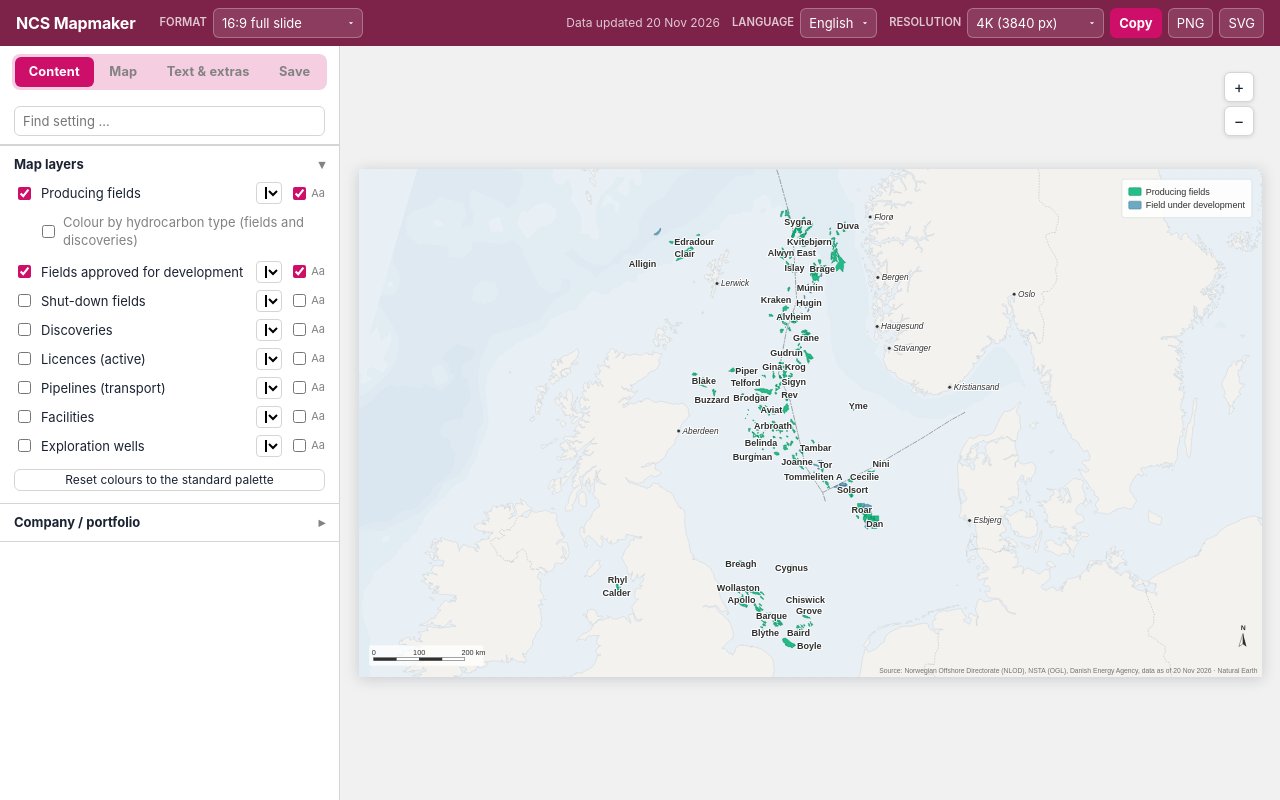
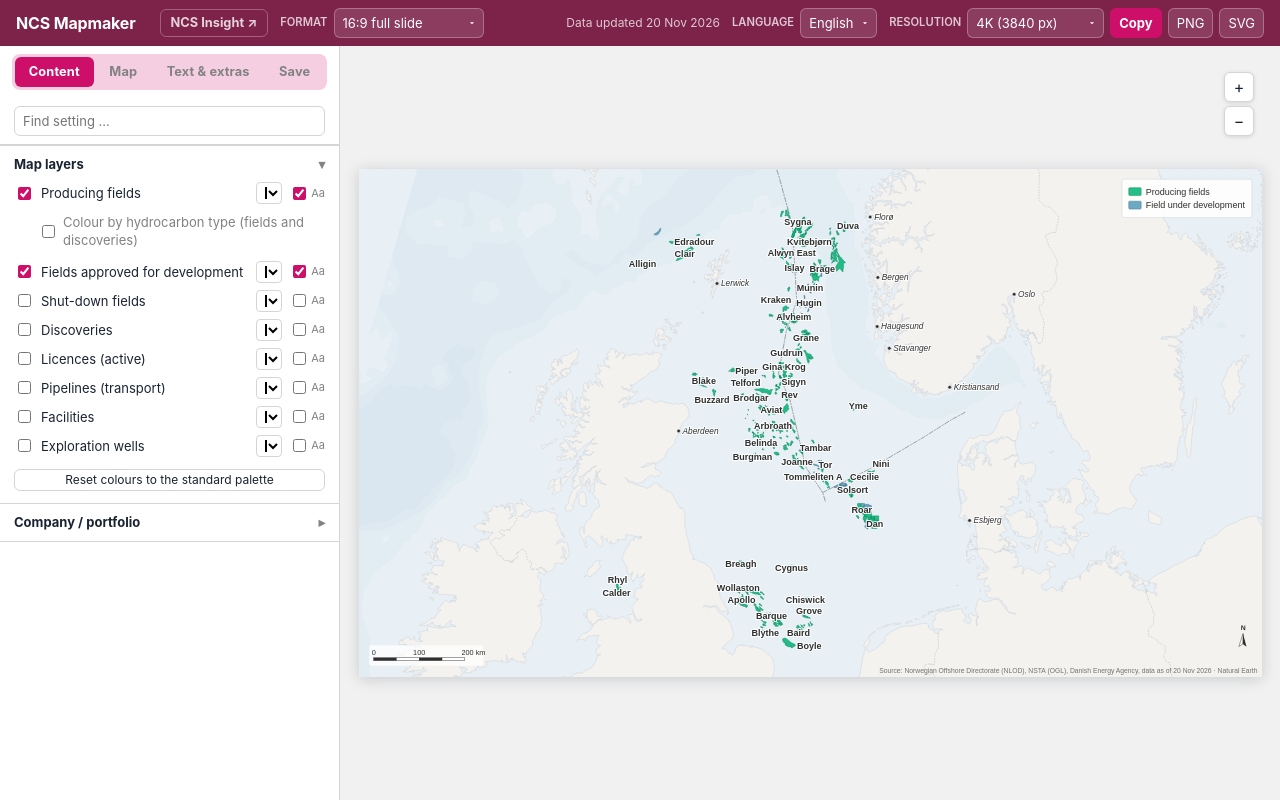
Before and after one commit to sheffielddivided/mapmaker, a plain HTML site: page index.html in a window 1280 px wide. Drawn offline with nearby package versions, Linux system fonts and the light colour scheme.

Commit message:
Lenke til NCS Insight (energy.kbak.no) i topplinjen (#2)
Ved siden av tittelen, som en dempet knapp, og åpnes i ny fane.


Claude-Session: https://claude.ai/code/session_01WS3H2KrWBdhLngjjEAKPQr

Co-authored-by: Claude <noreply@anthropic.com>

```diff
--- a/index.html
+++ b/index.html
@@ -23,6 +23,10 @@
   header { display: flex; align-items: center; gap: 12px; min-height: var(--topbar-h); padding: 6px 16px; background: var(--navy); color: #fff; flex-wrap: wrap; }
   header h1 { font-size: 1rem; margin: 0 12px 0 0; font-weight: 700; letter-spacing: -0.01em; }
   header .grow { flex: 1; }
+  /* Lenke til søsterappen NCS Insight, som en dempet knapp i topplinjen. */
+  header .applink { color: rgba(255,255,255,.8); text-decoration: none; font-size: 0.8rem; font-weight: 700; padding: 4px 10px;
+    border: 1px solid rgba(255,255,255,.28); border-radius: 6px; white-space: nowrap; }
+  header .applink:hover { color: #fff; background: rgba(255,255,255,.12); }
   header .group { display: flex; align-items: center; gap: 6px; }
   header label { font-size: 0.7rem; font-weight: 600; text-transform: uppercase; color: rgba(255,255,255,.75); }
   header select, header input[type=number], header button:not(.primary) {
@@ -147,6 +151,7 @@
 <body>
 <header>
   <h1>NCS Mapmaker</h1>
+  <a class="applink" href="https://energy.kbak.no/" target="_blank" rel="noopener" title="Åpne NCS Insight i ny fane">NCS Insight <span aria-hidden="true">↗</span></a>
   <div class="group">
     <label for="format">Format</label>
     <select id="format">
@@ -665,6 +670,7 @@ const EN = {
   'Vis eierandel i etiketten': 'Show equity share in label', 'Farge for andre selskaper': 'Colour for other companies',
   'Gjelder felt, funn og lisenser.': 'Applies to fields, discoveries and licences.', 'Fjern': 'Remove', 'Fjern alle': 'Remove all',
   // Kartlag
+  'Åpne NCS Insight i ny fane': 'Open NCS Insight in a new tab',
   'Etiketter og markører': 'Labels and markers', 'Ledelinjer': 'Leader lines', 'Markører': 'Markers',
   'Gjelder etikettene i kartet og markørene, som har samme skrift som feltnavnene.': 'Applies to the map labels and the markers, which use the same font as the field names.',
   'Dra en etikett bort fra objektet sitt, så får den strek og punkt. Valgene under gjelder både flyttede etiketter og markører.': 'Drag a label away from its object and it gets a line and a dot. The options below apply to both moved labels and markers.',
```
